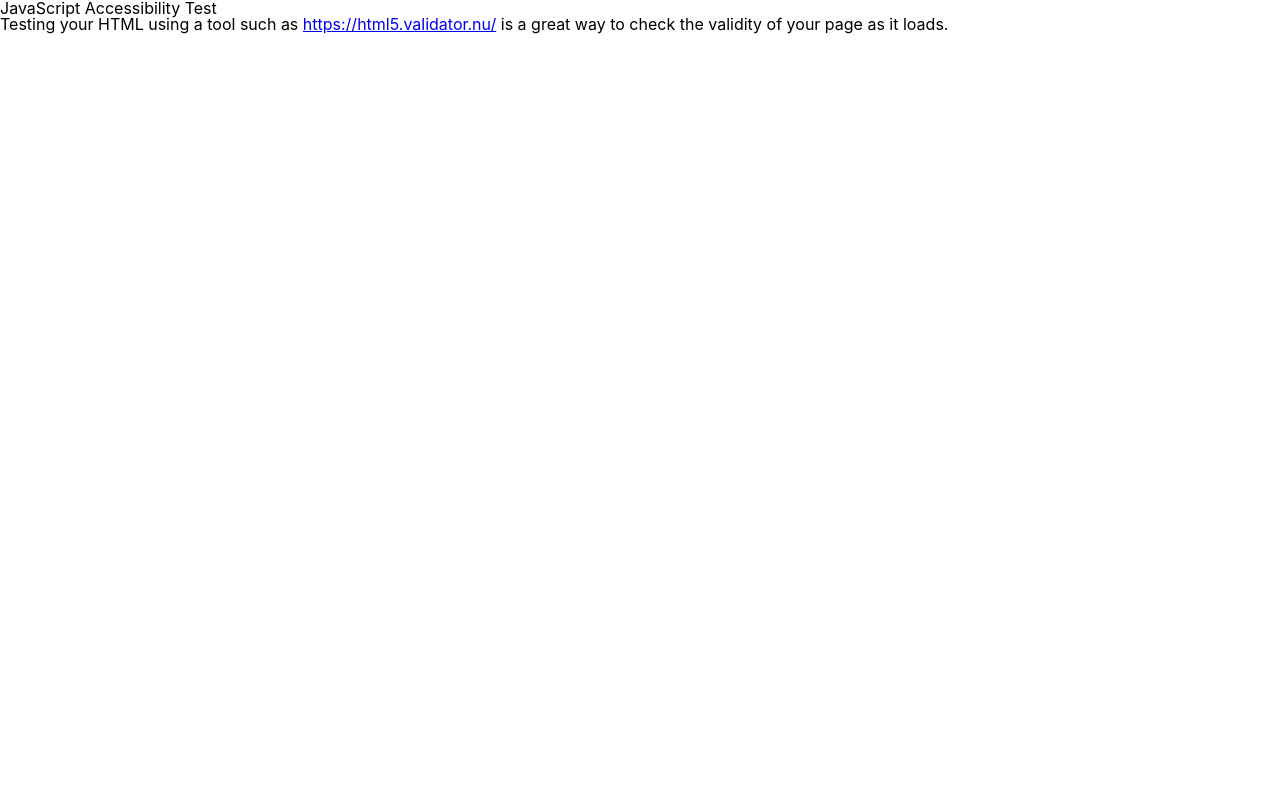
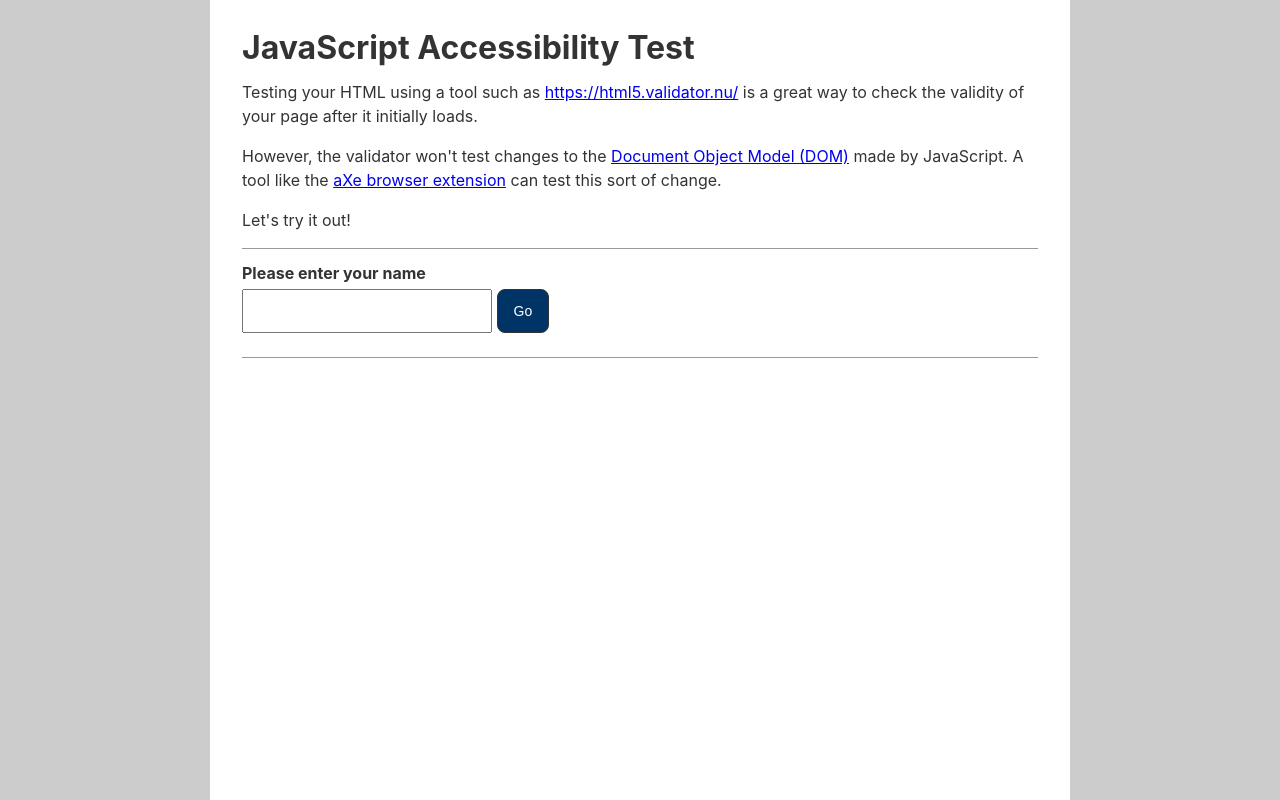
Before and after one commit to anwarmontasir/javascript-accessibility-test, a plain HTML site: page index.html in a window 1280 px wide. Drawn offline with nearby package versions, Linux system fonts and the light colour scheme.

Commit message:
finish form

```diff
--- a/index.html
+++ b/index.html
@@ -10,7 +10,15 @@
 <body>
     <main>
         <h1>JavaScript Accessibility Test</h1>
-        <p>Testing your HTML using a tool such as <a href="https://html5.validator.nu/" target="_blank" noopener noreferrer>https://html5.validator.nu/</a> is a great way to check the validity of your page as it loads.</p>
+        <p>Testing your HTML using a tool such as <a href="https://html5.validator.nu/" target="_blank" noopener noreferrer>https://html5.validator.nu/</a> is a great way to check the validity of your page after it initially loads.</p>
+        <p>However, the validator won't test changes to the <a href="https://developer.mozilla.org/en-US/docs/Web/API/Document_Object_Model/Introduction" target="_blank" noopener noreferrer>Document Object Model (DOM)</a> made by JavaScript. A tool like the <a href="https://www.deque.com/axe/" target="_blank" noopener noreferrer>aXe browser extension</a> can test this sort of change.</p>
+        <p>Let's try it out!</p>
+        <form>
+            <label for="yourName">Please enter your name</label>
+            <input id="yourName" name="getName">
+            <button type="submit">Go</button>
+        </form>
+        <div id="update"></div>
     </main>
 </body>
 </html>
--- a/style.css
+++ b/style.css
@@ -3,4 +3,49 @@ html {
     /* https://css-tricks.com/snippets/css/system-font-stack/ */
     font-family: -apple-system, BlinkMacSystemFont, "Segoe UI", Roboto, Helvetica, Arial, sans-serif, "Apple Color Emoji", "Segoe UI Emoji", "Segoe UI Symbol";
     font-size: 16px;
+    color: #333;
 }
+body {
+    background: #ccc;
+}
+main {
+    background: #fff;
+    max-width: 860px;
+    min-height: 100vh;
+    margin: 0 auto;
+    padding: 2rem;
+}
+h1 {
+    font-weight: bold;
+    font-size: 2rem;
+    margin-bottom: 1rem;
+}
+p {
+    line-height: 1.5;
+    margin-bottom: 1rem;
+}
+form {
+    border-top: 1px solid #999;
+    border-bottom: 1px solid #999;
+    padding: 1rem 0 1.5rem;
+}
+label {
+    display: block;
+    margin-bottom: .5rem;
+    font-weight: bold;
+}
+input, button {
+    display: inline-block;
+    font-size: 14px;
+    height: 44px;
+}
+input {
+    width: 250px;
+}
+button {
+    background: #036;
+    color: #fff;
+    padding: 0 1rem;
+    border: 1px solid #333;
+    border-radius: .5rem;
+}
```
